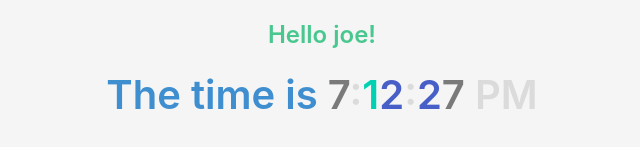
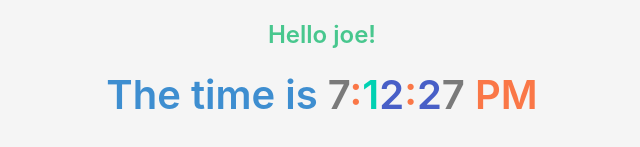
Before and after one commit to Paul-Cl-ark/svelte-clock, a Svelte app: page / in a window 1280 px wide. Shown: the part 331-478 px from the top of the page, without its empty margins (318-958 px from the left). Built offline with nearby package versions, Linux system fonts and the light colour scheme; no server answers.

Commit message:
feat: 🎸 make clock more colourful with custom css

```diff
--- a/src/components/Time.svelte
+++ b/src/components/Time.svelte
@@ -9,7 +9,7 @@
   })
 
   const colourMap = {
-    0: 'grey-dark',
+    0: 'lime',
     1: 'primary',
     2: 'link',
     3: 'info',
@@ -18,10 +18,10 @@
     6: 'warning',
     7: 'grey',
     8: 'danger',
-    9: 'black-bis',
-    ':': 'grey-lighter',
-    P: 'grey-lighter',
-    M: 'grey-lighter'
+    9: 'pink',
+    ':': 'orange',
+    P: 'orange',
+    M: 'orange'
   }
 </script>
 
@@ -31,3 +31,15 @@
   <span class="{`has-text-${colourMap[item]}`}">{item}</span>
   {/each}
 </p>
+
+<style>
+  .has-text-pink {
+    color: hsl(305, 87%, 50%);
+  }
+  .has-text-orange {
+    color: hsl(16, 95%, 63%);
+  }
+  .has-text-lime {
+    color: hsl(93, 95%, 63%);
+  }
+</style>
```
